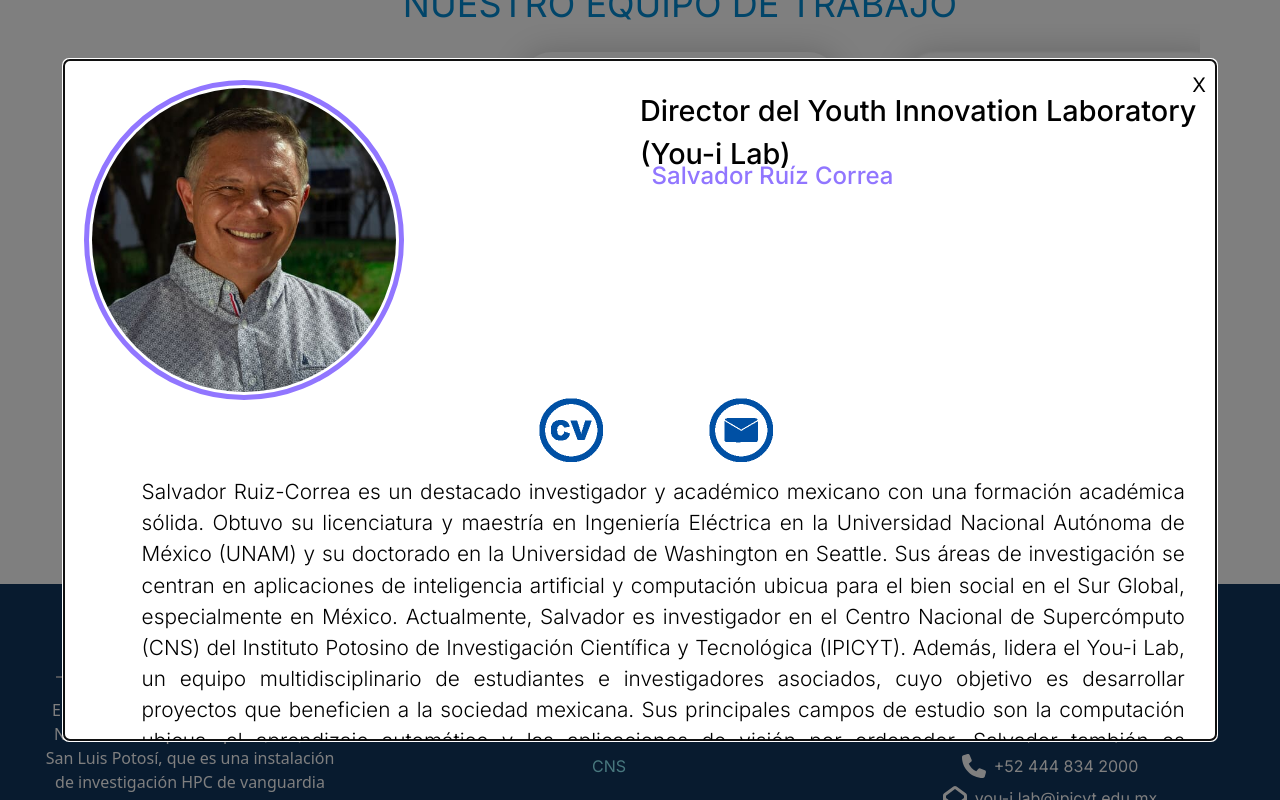
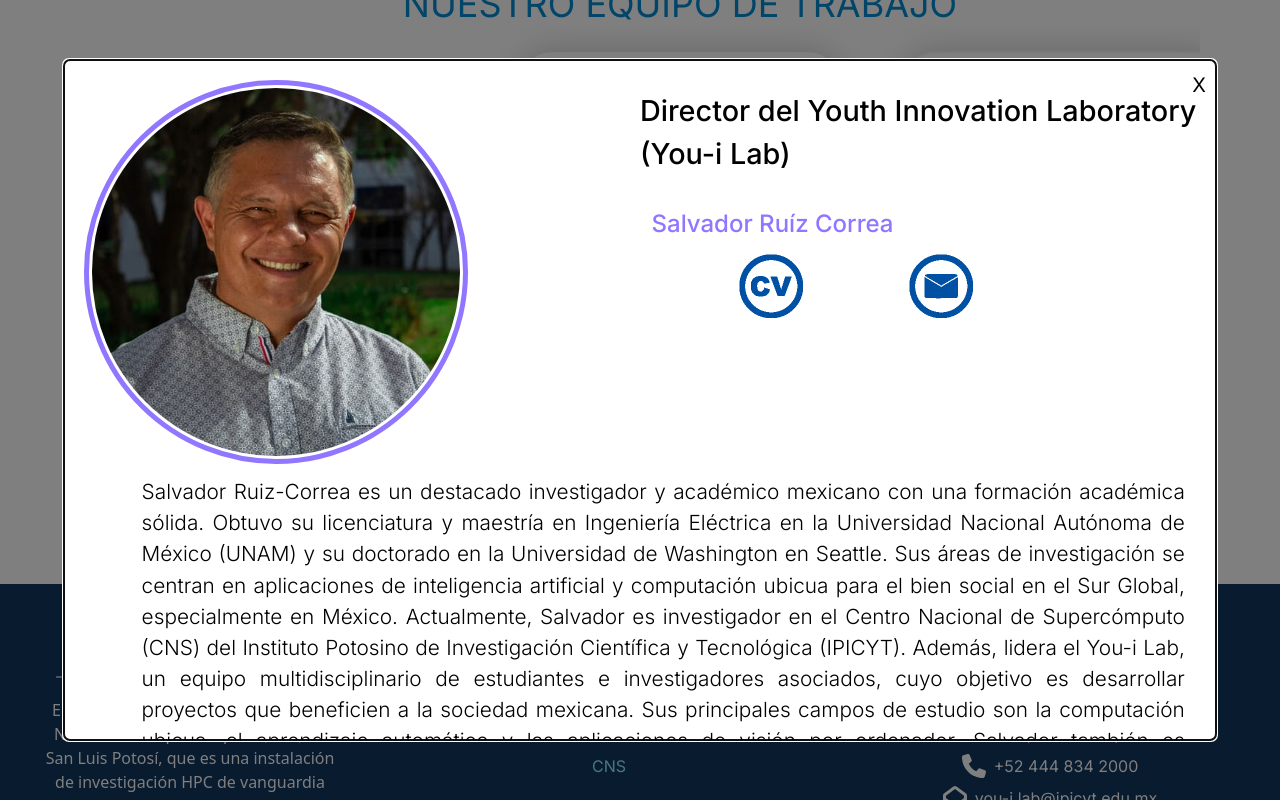
Before and after one commit to Martinvega17/you-ilab-next, a Next.js app: page /About in a window 1280 px wide. Both pictures are taken after a click on the element 680 px from the left and 1720 px from the top of the page. Shown: the part 1320-2120 px from the top of the page. Built offline with nearby package versions, Linux system fonts and the light colour scheme.

Commit message:
update modal

```diff
--- a/app/page.jsx
+++ b/app/page.jsx
@@ -64,10 +64,10 @@ export default function Home() {
 
           {/* End Carousel Sponsors */}
           <div
-            className="h-screen w-auto flex justify-center items-center"
+            className="h-96 w-auto flex justify-center items-center"
             style={{
               backgroundImage: `url(${collaborators.src})`,
-              backgroundSize: "60% ",
+              backgroundSize: "35% ",
             }}
           >
             <div className="container text-center sm:px-8 md:px-12 lg:px-20 py-16">
--- a/app/styles/Modal.css
+++ b/app/styles/Modal.css
@@ -132,7 +132,7 @@
   }
 
   /* Media queries para dispositivos con ancho máximo de 1400px */
-  @media (max-width: 1400px) {
+  @media (max-width: 1600px) {
     .modal {
       top: 5%;
       bottom: 5%;
@@ -142,10 +142,12 @@
     }
 
     .modal .card__image {
-      width: 50%;
-      width: 20em;
-      height: 20em;
-      margin-right: 1em;
+      width: 24em;
+      height: 24em;
+      border-radius: 50%;
+      border: 5px solid var(--color);
+      padding: 3px;
+      margin-right: 2em;
     }
 
     .modal .card__title {
@@ -157,7 +159,7 @@
       font-size: 1.2rem;
       left: 10%;
       font-size: 1.5rem;
-      top: 13%;
+      top: 20%;
     }
 
     .modal .card__text {
@@ -174,11 +176,9 @@
 
     .modal__links-container {
       display: flex;
-      margin-top: -2.3em;
-      justify-items: space-between;
-      gap: 100px;
-      margin-left: 2rem;
-      justify-content: center;
+      margin-top: -15.3em;
+      position: relative;
+      margin-right: -25rem;
     }
 
     .modal__links-container img {
--- a/components/SwiperCarousel.jsx
+++ b/components/SwiperCarousel.jsx
@@ -66,7 +66,7 @@ const SwiperCarousel = () => {
                         <div className="card__content" onClick={() => handleViewMore(card)}>
                             <span className="card__title text-center">{card.profession}</span>
                             <span className="card__name text-center">{card.name}</span>
-                            <p className="card__text">{card.text}</p>
+
                             {card.text.length > 100 && (
                                 <button className="card__btn">View More</button>
                             )}
@@ -96,7 +96,7 @@ const SwiperCarousel = () => {
                                 <span className="card__name">{expandedCard.name}</span>
                                 <p className="card__text">{expandedCard.text}</p>
                             </div>
-                            <div className="modal__links-container">
+                            <div className="modal__links-container text-center justify-center items-center">
                                 {expandedCard.cv && (
                                     <a href={expandedCard.cv} target="_blank" rel="noopener noreferrer">
                                         <Image src={cv} alt="cv" />
```
Also changed, not shown: package.json (+11 -10 lines), 1 other file (tests, documents, lock files or other folders).
